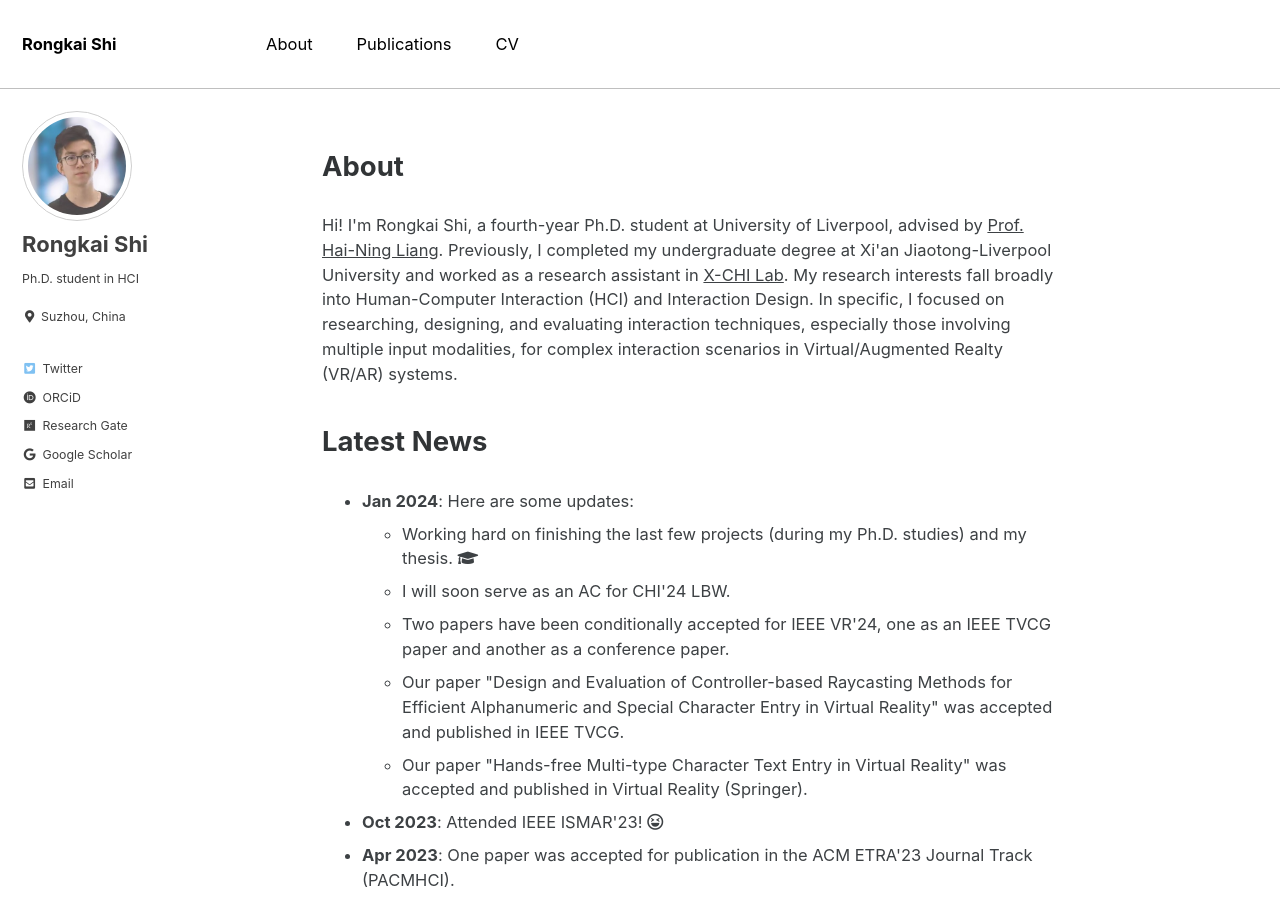
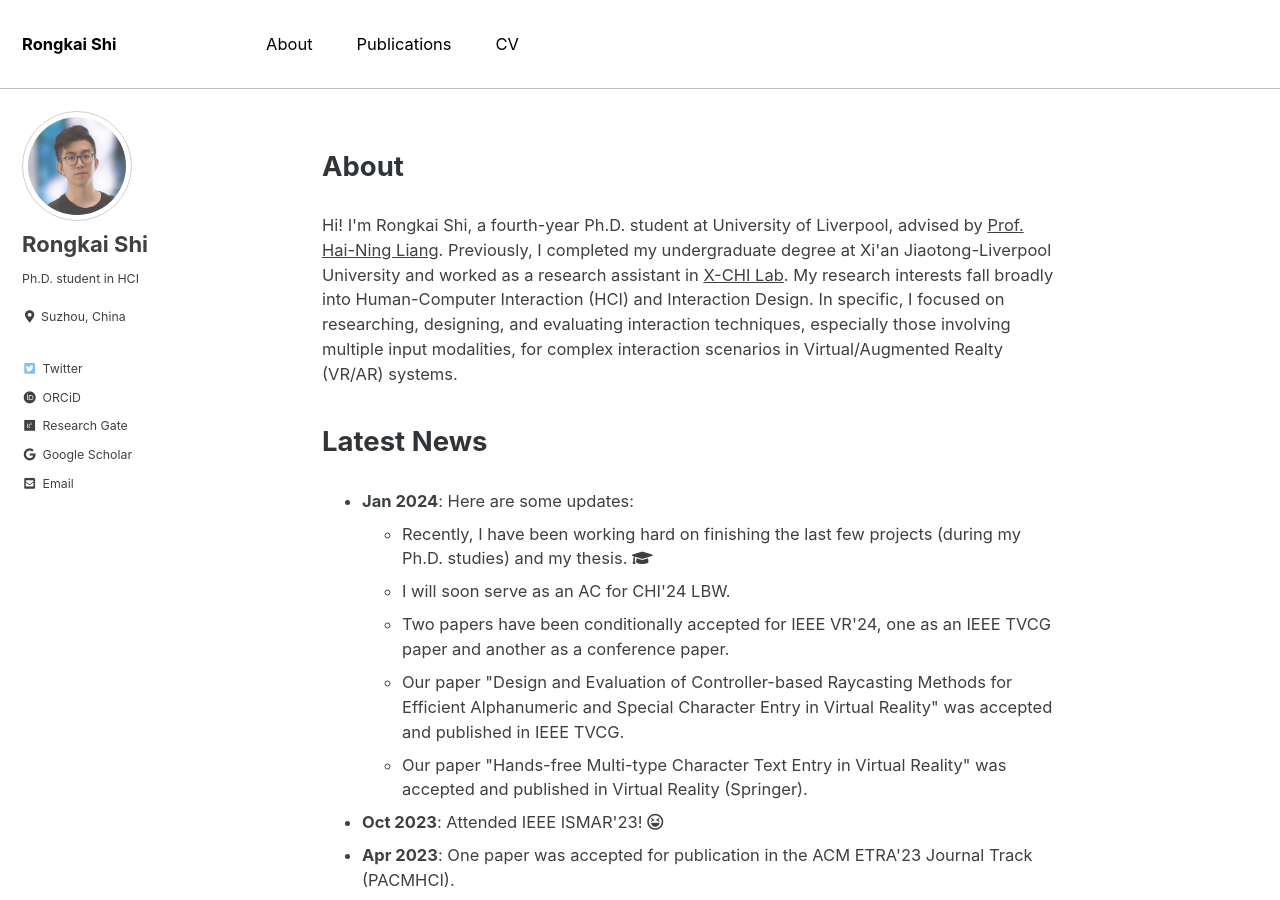
Before and after one commit to rongkaishi/rongkaishi.github.io, a Jekyll site: the page built from index.html, in a window 1280 px wide and 900 px high. Built offline with Jekyll 4.4.1, drawn with Linux system fonts in a browser that asks for light colours; cached includes are drawn as plain includes; the list of posts is cut into pages by our own code.

Commit message:
UpdateJan24

```diff
--- a/_layouts/home.html
+++ b/_layouts/home.html
@@ -25,7 +25,7 @@ In specific, I focused on researching, designing, and evaluating interaction tec
 <ul class="archive__selfdefine-content">
   <li><b>Jan 2024</b>: Here are some updates:
     <ul>
-      <li>Working hard on finishing the last few projects (during my Ph.D. studies) and my thesis. <i class="fa fa-graduation-cap"></i></li>
+      <li>Recently, I have been working hard on finishing the last few projects (during my Ph.D. studies) and my thesis. <i class="fa fa-graduation-cap"></i></li>
       <li>I will soon serve as an AC for CHI'24 LBW. </li>
       <li>Two papers have been conditionally accepted for IEEE VR'24, one as an IEEE TVCG paper and another as a conference paper. </li>
       <li>Our paper "Design and Evaluation of Controller-based Raycasting Methods for Efficient Alphanumeric and Special Character Entry in Virtual Reality" was accepted and published in IEEE TVCG. </li>
```
